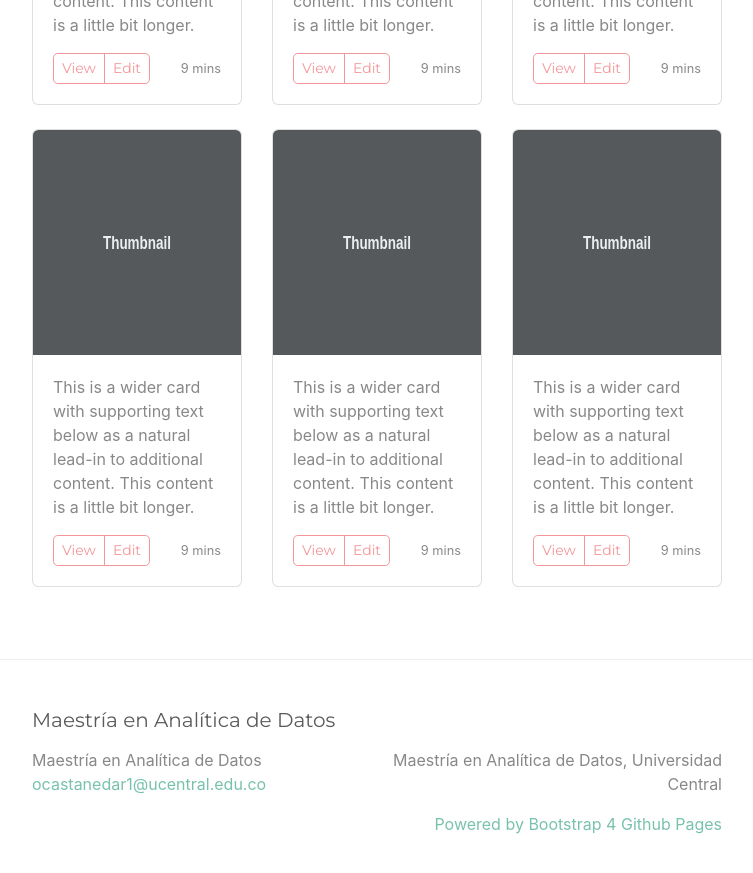
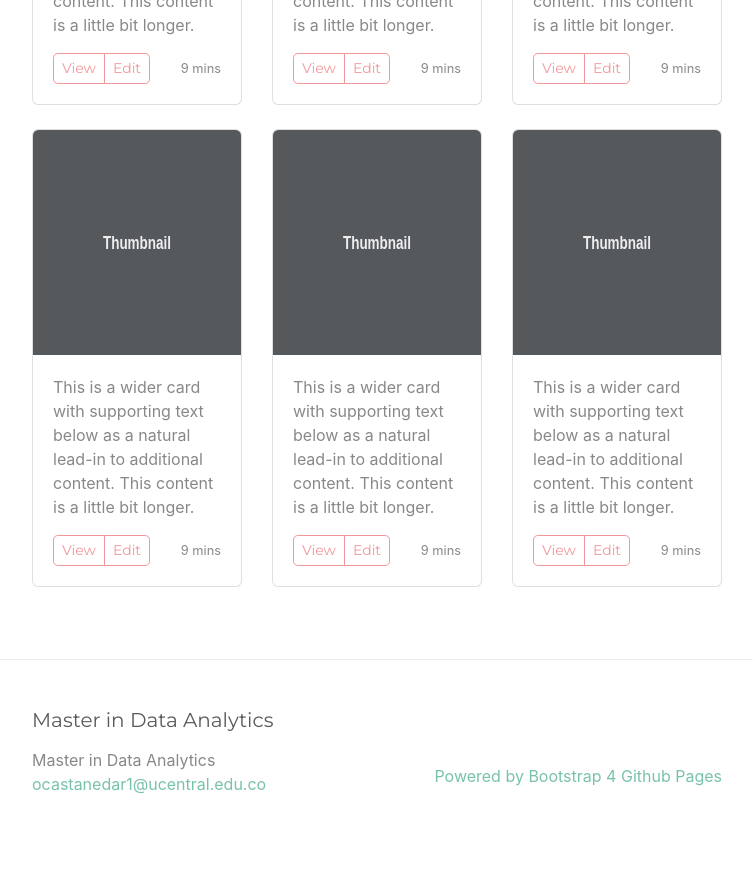
Before and after one commit to ocastanedar1/ocastanedar1.github.io, a Jekyll site: the page built from index.md, in a window 1280 px wide and 900 px high, scrolled down 1171 px. Shown: the top 873 px of the window, without its empty margins (263-1016 px from the left). Built offline with Jekyll 4.4.1, drawn with Linux system fonts in a browser that asks for light colours; some of the changed text lies outside the part shown.

Commit message:
Update _config.yml

```diff
--- a/_config.yml
+++ b/_config.yml
@@ -13,16 +13,15 @@
 # you will see them accessed via {{ site.title }}, {{ site.email }}, and so on.
 # You can create any custom variable you would like, and they will be accessible
 # in the templates via {{ site.myvariable }}.
-title: Maestría en Analítica de Datos
+title: Master in Data Analytics
 email: "ocastanedar1@ucentral.edu.co"
-description: >- # this means to ignore newlines until "baseurl:"
-  Maestría en Analítica de Datos, Universidad Central
+#description: >- # this means to ignore newlines until "baseurl:"
 #baseurl: "" # the subpath of your site, e.g. /blog
 #url: "" # the base hostname & protocol for your site, e.g. http://example.com
 #twitter_username: jekyllrb
 #github_username:  jekyll
 
-repository: "nicolas-van/bootstrap-4-github-pages"
+#repository: "nicolas-van/bootstrap-4-github-pages"
 
 # Build settings
 plugins:
```
